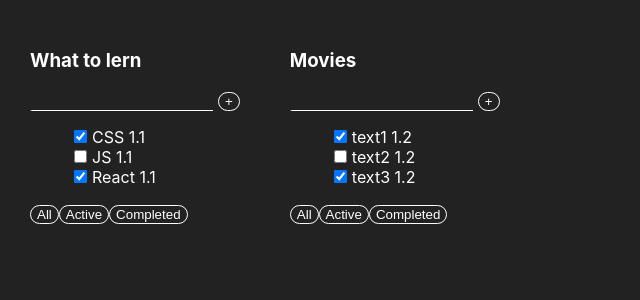
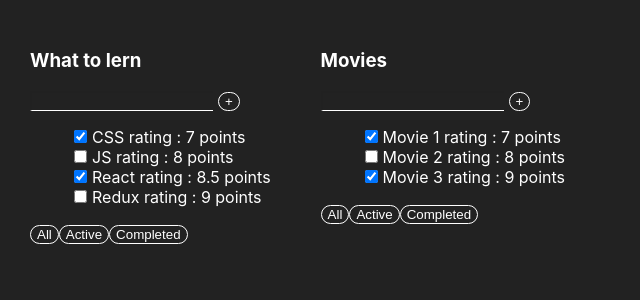
Before and after one commit to IvanSlivenko/todo-list-from-it-camasutra, a React (Create React App) app in the folder it-incubator-todolist-ts/: page / in a window 1280 px wide. Shown: the top 300 px of the page, without its empty margins (0-640 px from the left). Built offline with nearby package versions, Linux system fonts and the light colour scheme.

Commit message:
04-01-2025-23-16

```diff
--- a/it-incubator-todolist-ts/src/App.tsx
+++ b/it-incubator-todolist-ts/src/App.tsx
@@ -5,21 +5,22 @@
 function App() {
 
     let tasks1: Array<TaskType> = [
-        { id: 1, title: "CSS", isDone: true },
-        { id: 2, title: "JS",  isDone: false },
-        { id: 3, title: "React", isDone: true }
+        { id: 1, title: "CSS", isDone: true, rating: 7 },
+        { id: 2, title: "JS",  isDone: false, rating: 8 },
+        { id: 3, title: "React", isDone: true, rating: 8.5 },
+        { id: 4, title: "Redux", isDone: false, rating: 9 }
     ]
 
     let tasks2: Array<TaskType> = [
-        { id: 1, title: "text1", isDone: true },
-        { id: 2, title: "text2",  isDone: false },
-        { id: 3, title: "text3", isDone: true }
+        { id: 1, title: "Movie 1", isDone: true, rating: 7 },
+        { id: 2, title: "Movie 2",  isDone: false, rating: 8 },
+        { id: 3, title: "Movie 3", isDone: true, rating: 9 }
     ]
 
     return (
         <div className="App App-header">
-            <Todolist title="What to lern" tasks={tasks1} duration={1.1}/>
-            <Todolist title='Movies' tasks={tasks2} duration={1.2}/>
+            <Todolist title="What to lern" tasks={tasks1}/>
+            <Todolist title='Movies' tasks={tasks2}/>
 
             {/*<input className="input-checkbox" type="checkbox"/>*/}
             {/*<input className="input-date" type="date"/>*/}
--- a/it-incubator-todolist-ts/src/Components/Todolist.tsx.tsx
+++ b/it-incubator-todolist-ts/src/Components/Todolist.tsx.tsx
@@ -2,15 +2,16 @@
 
 export type TaskType = {
     id: number,
-    title:string,
-    isDone: boolean
+    title: string,
+    isDone: boolean,
+    rating: number
 
 }
 
 type PropsType = {
     title: string,
     tasks: Array<TaskType>
-    duration: number
+
 
 }
 
@@ -24,22 +25,19 @@
                 <button>+</button>
             </div>
             <ul>
-                <li>
-                    <input type="checkbox" checked={props.tasks[0].isDone}/>
-                    <span>{props.tasks[0].title}</span>
-                    <span> {props.duration}</span>
 
-                </li>
-                <li>
-                    <input type="checkbox" checked={props.tasks[1].isDone}/>
-                    <span>{props.tasks[1].title}</span>
-                    <span> {props.duration}</span>
-                </li>
-                <li>
-                <input type="checkbox" checked={props.tasks[2].isDone}/>
-                    <span>{props.tasks[2].title}</span>
-                    <span> {props.duration}</span>
-                </li>
+                {
+                    props.tasks.map((t) => {
+                        return (
+                            <li key={t.id}>
+                                <input type="checkbox" checked={t.isDone} readOnly />
+                                <span>{t.title}</span>
+                                <span> rating : {t.rating} points</span>
+                            </li>
+                        );
+                    })
+                }
+
 
             </ul>
             <div>
```
Also changed, not shown: 1 other file (tests, documents, lock files or other folders).
